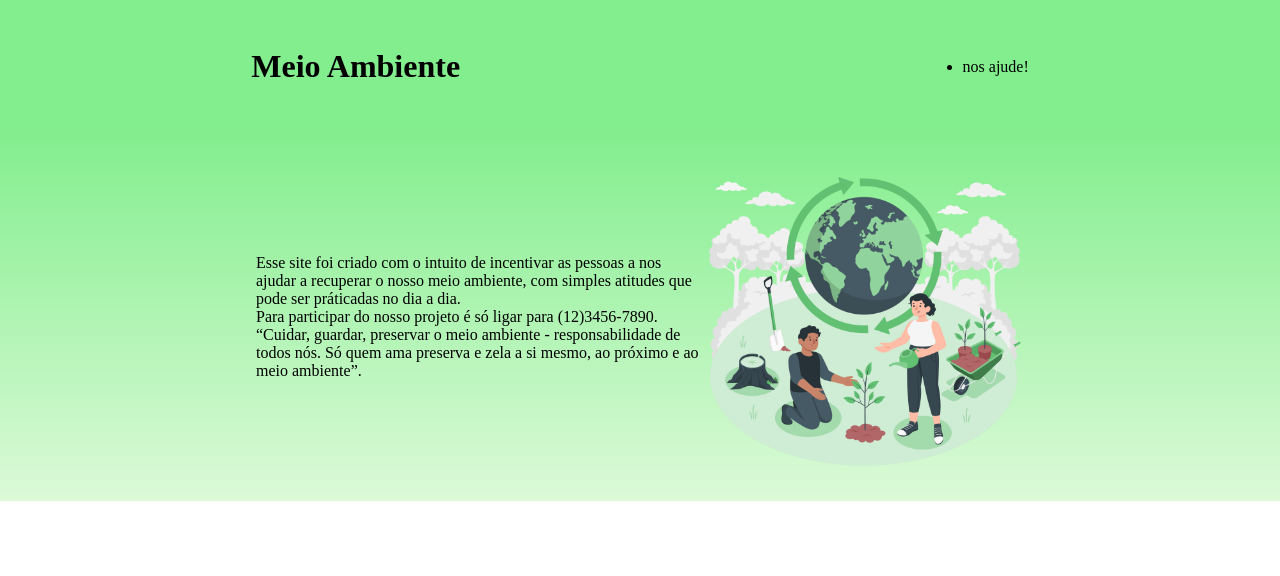
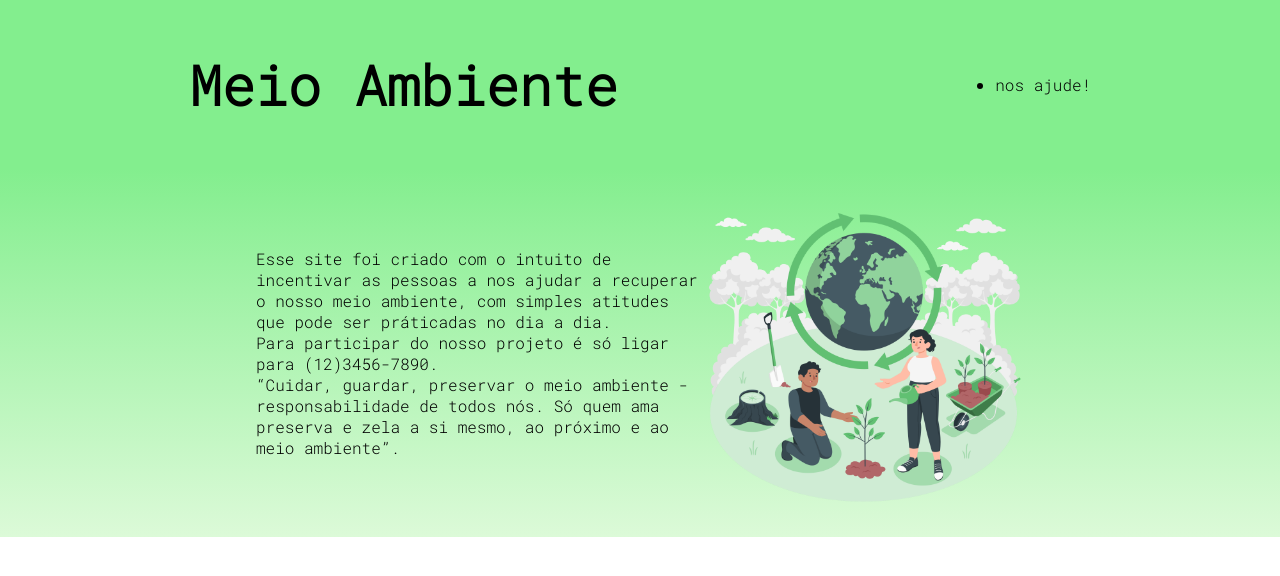
Before and after one commit to kemilygodoi/turma-do-segundo-ano, a plain HTML site: page index.html in a window 1280 px wide. Drawn offline with Linux system fonts and the light colour scheme.

Commit message:
Add files via upload
aula 5

```diff
--- a/index.html
+++ b/index.html
@@ -6,6 +6,9 @@
     <meta name="viewport" content="width=device-width, initial-scale=1.0">
     <title>Document</title>
     <link rel="stylesheet" href="style.css">
+    <link rel="preconnect" href="https://fonts.googleapis.com">
+<link rel="preconnect" href="https://fonts.gstatic.com" crossorigin>
+<link href="https://fonts.googleapis.com/css2?family=Roboto+Mono:wght@300&display=swap" rel="stylesheet">
 </head>
 <body>
     <header class="cabecalho">
--- a/style.css
+++ b/style.css
@@ -1,6 +1,12 @@
 *{
     margin: 0;
     padding: 0;
+}
+body{
+    font-family: 'Roboto Mono', monospace;
+}
+h1{
+    font-size: 55px;
 }
 .cabecalho {
     background-color:#83EE8E;
@@ -32,3 +38,6 @@
 .escola-div-conteudo{
     width: 35%;
 }
+.escola-titulo{
+    padding: 24px 0;
+}
```
